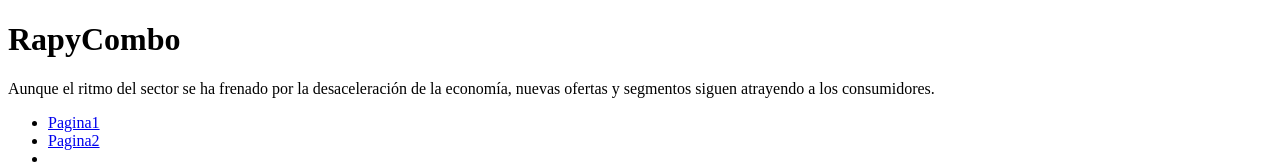
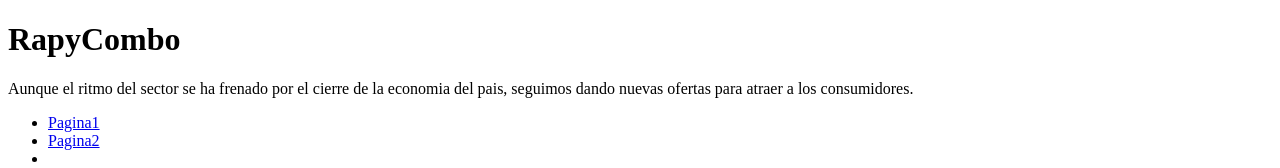
Before and after one commit to ProyectoWeb-RC/RapyCombo, a plain HTML site: page pagina1.html in a window 1280 px wide. Shown: the top 168 px of the page. Drawn offline with Linux system fonts and the light colour scheme.

Commit message:
Update pagina1.html

```diff
--- a/pagina1.html
+++ b/pagina1.html
@@ -11,7 +11,7 @@
         <div class="contenedor">
             <div class="contenido">
                 <h1>RapyCombo</h1>
-                <p>Aunque el ritmo del sector se ha frenado por la desaceleración de la economía, nuevas ofertas y segmentos siguen atrayendo a los consumidores. </p>
+                <p>Aunque el ritmo del sector se ha frenado por el cierre de la economia del pais, seguimos dando nuevas ofertas para atraer a los consumidores. </p>
            </div>
            <div class="menu">
                <ul>
```
